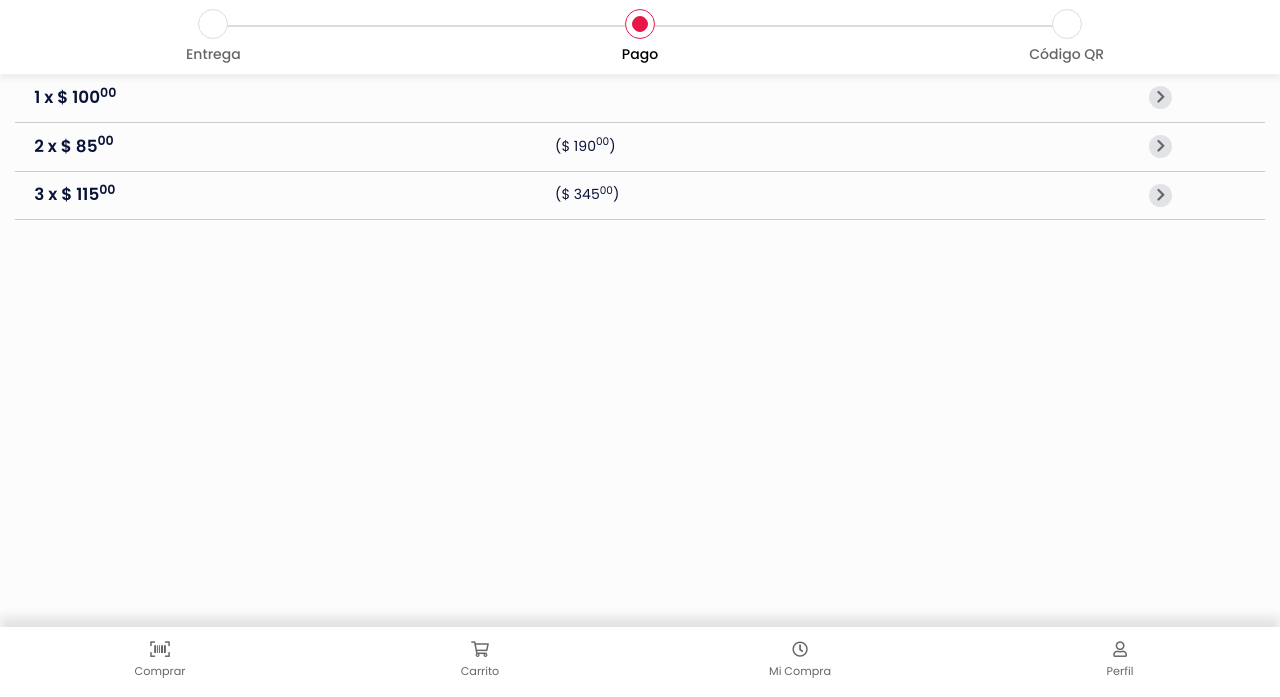
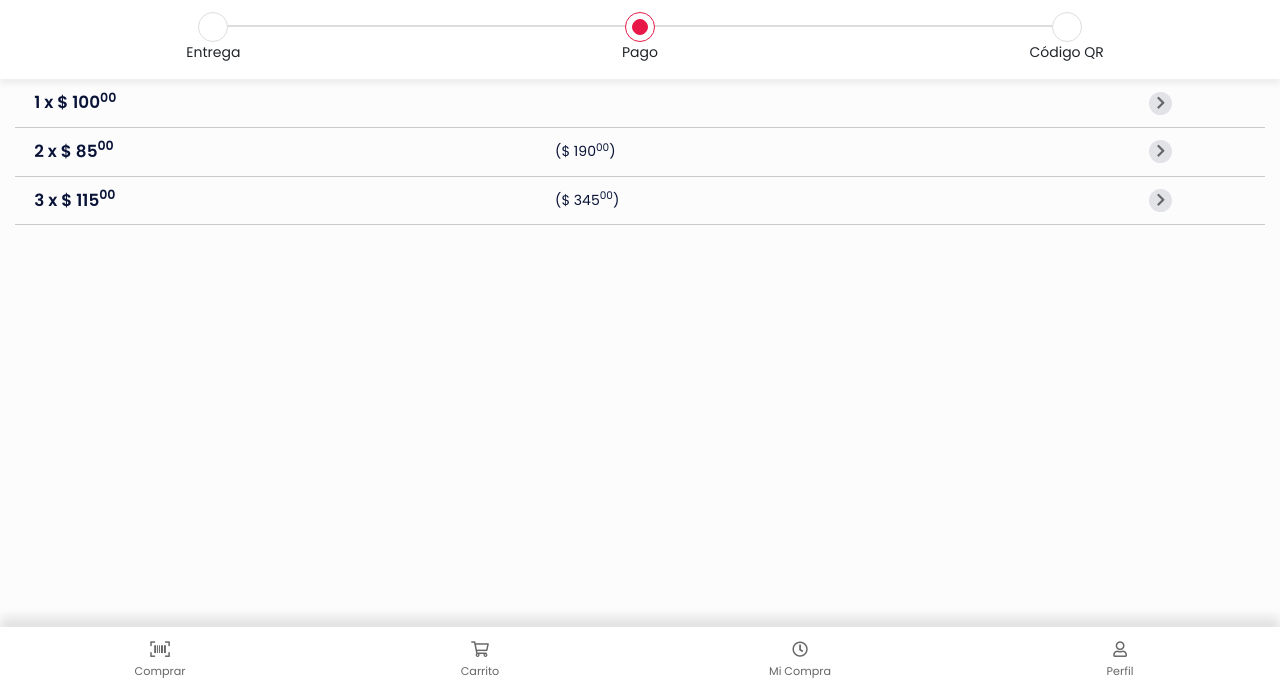
Before and after one commit to javoparada/scanappv2, a plain HTML site: page cuotas.html in a window 1280 px wide. Shown: the part 103-800 px from the top of the page. Drawn offline with nearby package versions, Linux system fonts and the light colour scheme.

Commit message:
Sexta ronda de cambios
- Stepper cambiado en todo el flujo de compra

```diff
--- a/cuotas.html
+++ b/cuotas.html
@@ -21,23 +21,22 @@
         <div class="row bg-white">
             <div class="col">
                 <h1>Cuotas</h1>
-                <div class="row text-center" id="pasos" aria-hidden="true">
-                    <div class="col-4">
-                        <div class="pasos rounded-circle">
-                        </div>
-                        <h2>Entrega</h2>
-                    </div>
-                    <div class="col">
-                        <div class="pasos rounded-circle active">
-                        </div>
-                        <h2>Pago</h2>
-                    </div>
-                    <div class="col">
-                        <div class="pasos rounded-circle">
-                        </div>
-                        <h2>Código QR</h2>
-                    </div>
+                <div id="pasos">
                     <div class="linea"></div>
+                    <ol class="row text-center p-0">
+                        <li class="col d-inline-block">
+                            <div class="pasos rounded-circle"></div>
+                            <span aria-label="Primer paso: Entrega" role="text">Entrega</span>
+                        </li>
+                        <li class="col d-inline-block">
+                            <div class="pasos rounded-circle active"></div>
+                            <span aria-label="Segundo paso: Pago" role="text" aria-current="step">Pago</span>
+                        </li>
+                        <li class="col d-inline-block">
+                            <div class="pasos rounded-circle"></div>
+                            <span aria-label="Tercer paso: Código QR" role="text">Código QR</span>
+                        </li>
+                    </ol>
                 </div>
             </div>
         </div>
--- a/scss/_carrito.scss
+++ b/scss/_carrito.scss
@@ -45,7 +45,7 @@
     width: 44px;
 		padding: 0;
 		margin: 0;
-    color: #9c9c9c;
+    color: var(--gris);
     border: none;
     background-color: transparent;
 		&:hover {
--- a/scss/_entrega.scss
+++ b/scss/_entrega.scss
@@ -1,19 +1,19 @@
 /* Entrega */
 
 .pasos {
-    background-color: white;
+    background-color: var(--blanco);
     width: 30px;
     height: 30px;
     margin: 0 auto;
-    border: 1px solid #DDDDDD;
+    border: 1px solid var(--grispasos);
     padding: 0px;
+    &.active,
+    &.completed {
+
+        span {
+            opacity: 1;
         }
-
-.pasos.active {
-    border-color:var(--rojo);
-}
-
-.pasos.active::after {
+        &::after {
             content: '';
             position: absolute;
             width: 16px;
@@ -24,28 +24,41 @@
             display: block;
             border-radius: 50%;
         }
+    }
+    &.active {
+        border-color:var(--rojo);
+        &::after {
+            background-color: var(--rojo);
+            border: 1px solid var(--rojo);
+        }
+    }
+    &.completed {
+        &::after {
+            background-color: var(--grispasos);
+            border: 1px solid var(--grispasos);
+        }
+    }
 
-#pasos {
-    margin-top: 12px;
-    margin-bottom: 3px;
-
-    h2 {
+    span {
         font-size: 1em;
         margin-top: 7px;
         color: #000;
         opacity: 0.6;
     }
-
-    .active + h2 {
-        color: #000;
-        opacity: 1;
 }
 
+#pasos {
+    margin-top: 15px;
+    margin-bottom: 5px;
+    padding: 0;
+    position: relative;
     .linea {
         border: 1px solid #DDDDDD;
-        height: 1px;
-        width: 68%;
-        margin: -46px auto 0;
+        height: 2px;
+        position: absolute;
+        left: 16%;
+        right: 16%;
+        top: 25%;
     }
 }
 
--- a/scss/_micompra.scss
+++ b/scss/_micompra.scss
@@ -39,11 +39,6 @@
 
 	.active + p {font-weight: 700;}
 
-	.pasos + p {
-	    margin-left: 34px;
-	    padding-left: 20px;
-	}
-
 	.linea {
 		border-left: 1px solid #DDDDDD;
 		height: 149px;
@@ -56,7 +51,11 @@
 
 	.pasos {
 	    z-index: 2;
-	    position: relative;
+			position: relative;
+			+ p {
+				margin-left: 34px;
+				padding-left: 20px;
+		}
 	}
 
 	#envio {
--- a/scss/scanapp.scss
+++ b/scss/scanapp.scss
@@ -6,6 +6,7 @@
     --blanco: #FFF;
     --gris: #666;
     --grisoscuro: #333;
+    --grispasos: #DDD;
     --grisclaro: #EBEBEB;
 }
 
```
Also changed, not shown: accesibilidad.html (+1 -2 lines), agregar_tarjeta.html (+15 -17 lines), codigo_qr.html (+15 -16 lines), con_envio.html (+15 -17 lines), confirmar_pago.html (+15 -16 lines), confirmar_pago_envio.html (+15 -18 lines), cuotas_envio.html (+15 -16 lines), entrega.html (+15 -16 lines), metodo_pago.html (+15 -17 lines), metodo_pago_envio.html (+15 -17 lines), metodo_pago_envio_tarjeta.html (+15 -16 lines), metodo_pago_tarjeta.html (+15 -16 lines), css/scanapp.min.css. Lines whose indentation alone changed are shown as unchanged.
